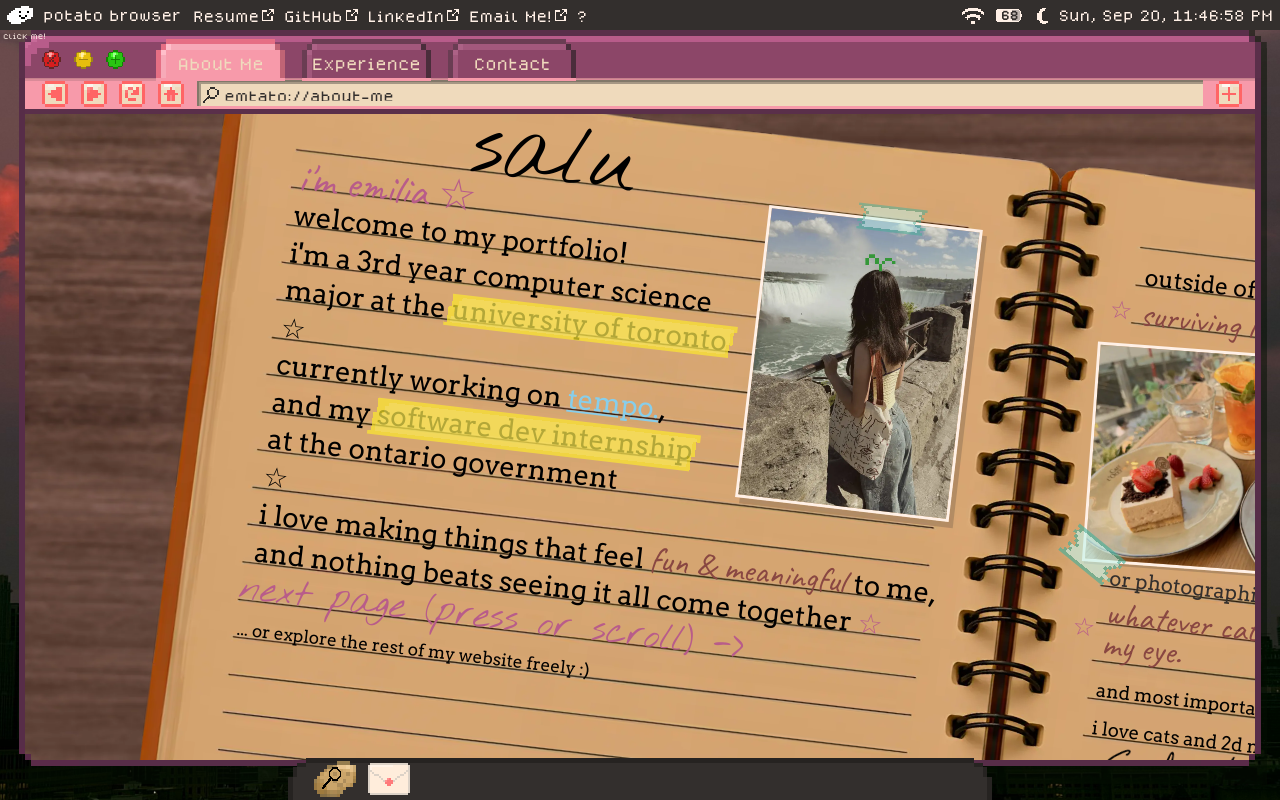
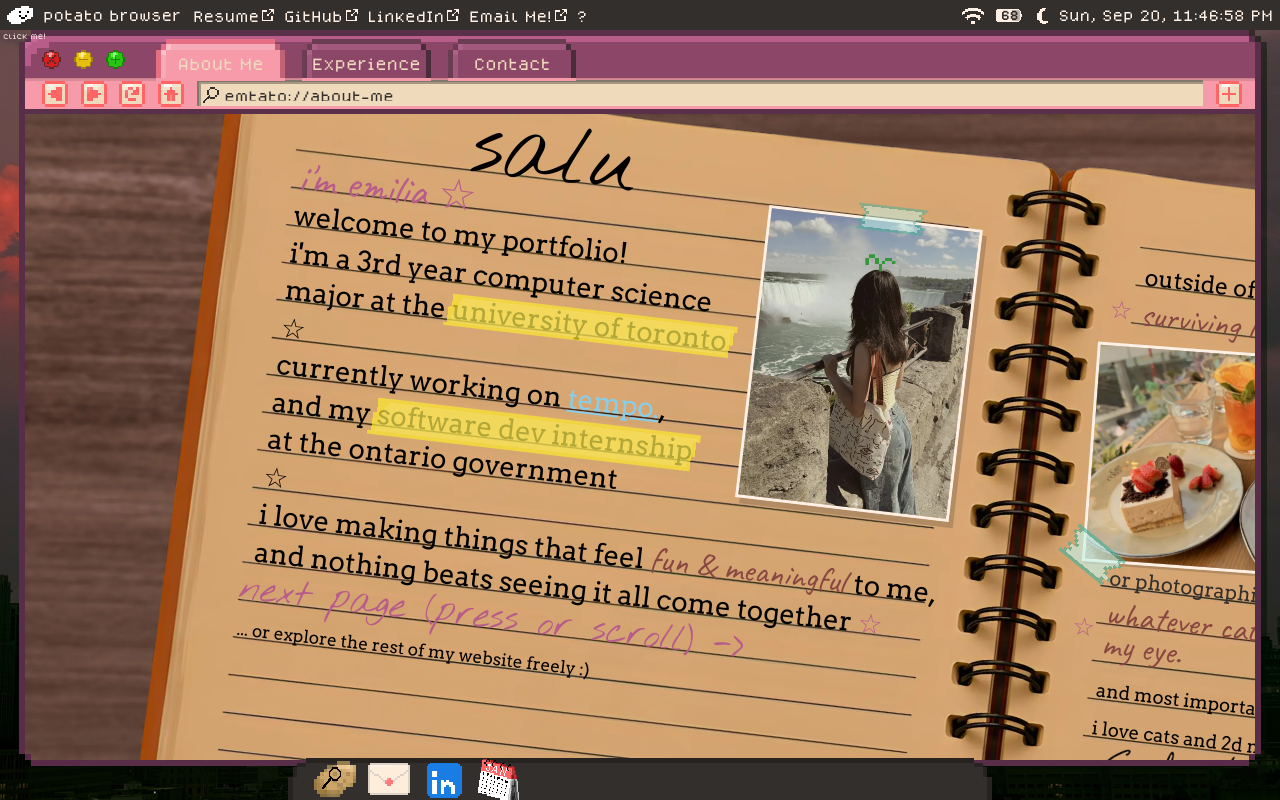
Before and after one commit to emtato/emtato-portfolio, a React (Vite) app: page / in a window 1280 px wide. Built offline with nearby package versions, Linux system fonts and the light colour scheme.

Commit message:
clicking on mail / calendar switches tabs / opens browser and switches to correct tab+ opens project card

```diff
--- a/src/App.tsx
+++ b/src/App.tsx
@@ -13,11 +13,13 @@ export default function App() {
     const [currentModeIsDark, setCurrentModeIsDark] = useState(true) //dark mode by default
     const [isMaximized, setIsMaximized] = useState(false)
     const [selectedActiveTab, setSelectedActiveTab] = useState(0)
+    const [dockOpenTempo, setOpenTempo] = useState(false)
 
     function closeBrowser() {
         setBrowserOpen(false)
         setFocusedAppName("potato OS")
         setSelectedActiveTab(0)
+        setOpenTempo(false)
     }
 
     function openBrowser() {
@@ -30,6 +32,15 @@ export default function App() {
         openBrowser()
     }
 
+    function openTempoCard() {
+        setSelectedActiveTab(1)
+        setOpenTempo(true)
+        openBrowser()
+        setTimeout(() => {
+            setOpenTempo(false)
+        }, 300) //reset state so tempo card doesnt open by itself next time
+    }
+
     //TODO: modify things for dark/light mode visually
     useEffect(() => {
         const timer = setTimeout(() => {
@@ -38,9 +49,6 @@ export default function App() {
 
         return () => clearTimeout(timer)
     }, []) //empty dependency array means this effect runs only once, not every react render
-    //TODO: fix backgrund image dimensions upon window resize
-    //TODO: remeber to add website to resume and cover letter and github and linkedin when done
-
 
     return <>  {loading &&
         <div className="loading-main">
@@ -70,9 +78,10 @@ export default function App() {
                 maximize={() => setIsMaximized(true)}
                 minimize={() => setIsMaximized(false)}
                 selectedActiveTab={selectedActiveTab}
-
+                appSaysOpen={dockOpenTempo}
+                onTabChange={setSelectedActiveTab}
             />}
-            <Dock openBrowserCallback={openBrowser} openContact={openContact}/>
+            <Dock openBrowserCallback={openBrowser} openContact={openContact} openTempo={openTempoCard}/>
             <Desktop openBrowserCallback={openBrowser}/>
         </div>
     </>
--- a/src/components/browser/BrowserWindow.tsx
+++ b/src/components/browser/BrowserWindow.tsx
@@ -1,5 +1,5 @@
 import './BrowserWindow.css'
-import {useRef, useState} from "react";
+import {useEffect, useRef, useState} from "react";
 import BrowserTab from "./BrowserTab.tsx";
 import AboutMe from "../about/AboutMe.tsx";
 import Experience from "../experience/Experience.tsx";
@@ -13,6 +13,8 @@ export interface BrowserWindowProps {
     maximize: () => void //maximize window
     minimize: () => void
     selectedActiveTab: number //if parent wants to pick a tab (mail in dock pressed)
+    appSaysOpen: boolean
+    onTabChange: (tab: number) => void
 }
 
 const tabNames = new Map<number, string>([
@@ -21,18 +23,20 @@ const tabNames = new Map<number, string>([
     [2, "emtato://contact"]
 ])
 export default function BrowserWindow({
-                                          isOpen: boolean,
-                                          onClose,
-                                          isBig,
-                                          maximize,
-                                          minimize,
-                                          selectedActiveTab
+                                          onClose, isBig, maximize, minimize, selectedActiveTab, appSaysOpen,
+                                          onTabChange
                                       }: BrowserWindowProps) {
-    const [activeTab, setActiveTab] = useState(selectedActiveTab ? selectedActiveTab : 0) //0 -> about me, 1 -> projects, 2 -> contact
+    const [activeTab, setActiveTab] = useState(selectedActiveTab) //0 -> about me, 1 -> projects, 2 -> contact
     const [url, setUrl] = useState(tabNames.get(activeTab) ? tabNames.get(activeTab)! : "emtato://about-me")
     const backHistory = useRef(new Stack<number>());
     const forwardHistory = useRef(new Stack<number>());
     const [newTabError, setNewTabError] = useState(false)
+
+    useEffect(() => {
+        if (selectedActiveTab !== activeTab) {
+            changeTab(selectedActiveTab)
+        }
+    }, [selectedActiveTab]) //browser alr open, still, parent wants us to switch tabs (dock button pressed)
 
     function prevTab() {
         if (!backHistory.current.isEmpty()) {
@@ -40,6 +44,7 @@ export default function BrowserWindow({
             forwardHistory.current.push(activeTab) //save current tab in future history
             setUrl(tabNames.get(prevTab)!)
             setActiveTab(prevTab)
+            onTabChange(prevTab)
         }
     }
 
@@ -49,6 +54,7 @@ export default function BrowserWindow({
             backHistory.current.push(activeTab)
             setActiveTab(nextTab)
             setUrl(tabNames.get(nextTab)!)
+            onTabChange(nextTab)
         }
     }
 
@@ -66,6 +72,7 @@ export default function BrowserWindow({
         setActiveTab(tab)
         forwardHistory.current.clear()
         setUrl(tabNames.get(tab)!)
+        onTabChange(tab) //update App.tsx with new tab number
     }
 
     /* main browser window render
@@ -151,7 +158,7 @@ export default function BrowserWindow({
                 {/* render pages*/}
                 <div className="browser-window-page">
                     {activeTab === 0 && <AboutMe nextTab={() => changeTab(1)}/>}
-                    {activeTab === 1 && <Experience/>}
+                    {activeTab === 1 && <Experience BrowserSaysOpen={appSaysOpen}/>}
                     {activeTab === 2 && <Contact/>}
                     {activeTab == 3 && <div className="browser-tab-empty"/>}
                 </div>
--- a/src/components/dock/Dock.tsx
+++ b/src/components/dock/Dock.tsx
@@ -3,8 +3,10 @@ import './dock.css'
 interface DockProps {
     openBrowserCallback: () => void
     openContact: () => void
+    openTempo: () => void
 }
-export default function Dock({openBrowserCallback, openContact}: DockProps) {
+
+export default function Dock({openBrowserCallback, openContact, openTempo}: DockProps) {
 
     function openBrowser() {
         openBrowserCallback()
@@ -26,7 +28,12 @@ export default function Dock({openBrowserCallback, openContact}: DockProps) {
             <div className="app-button" onClick={openContact}>
                 <img className="app-icon" alt="a" src="/assets/app-icons/mail.png"/>
             </div>
-
+            <a className="app-button" href="https://linkedin.com/in/emilia-ma" target="_blank">
+                <img className="app-icon" alt="a" src="/assets/app-icons/linkedin.png"/>
+            </a>
+            <div className="app-button" onClick={openTempo}>
+                <img className="app-icon" alt="a" src="/assets/app-icons/Calendar.png"/>
+            </div>
         </div>
     </div>
 }
--- a/src/components/experience/ProjectCard.tsx
+++ b/src/components/experience/ProjectCard.tsx
@@ -15,20 +15,29 @@ interface ProjectProps {
     detailedTimeInfo: string
     projectLink?: string
     github: string
+    parentSaysOpen?: boolean
 }
 
 
 export default function ProjectCard({
                                         title, shortDesc, shortHighlight, stack, highlight, description, cardImg,
-                                        expandedImgs, timeInfo, projectLink, github, detailedTimeInfo, myContribution
+                                        expandedImgs, timeInfo, projectLink, github, detailedTimeInfo, myContribution,
+                                        parentSaysOpen
                                     }: ProjectProps) {
     const [isOpen, setisOpen] = useState(false)
+    const portalTarget = document.querySelector(".browser-window-page")
     const [activeImageIndex, setActiveImageIndex] = useState(0)
     const projectImages = [cardImg].concat(expandedImgs)
-    const portalTarget = document.querySelector(".browser-window-page")
     const [imageFit, setImageFit] = useState<"stretch" | "contain">("stretch");
-    //video list: girlmath, columns (soon), ?
     const youtubeVideoLinks = ["https://www.youtube.com/embed/r2qMN9JFBvw?si=WOh8RaFYPKvXcnd4", "https://www.youtube.com/embed/FYLlxZZtz4Y?si=xhGk72zlQ73a6W2s", "https://www.youtube.com/embed/EZ3oZ-FG4FA?si=HOP-3OMz8RQ4QA1J"]
+
+    useEffect(() => {
+        if (parentSaysOpen) {
+            setActiveImageIndex(0)
+            setisOpen(true)
+        }
+    }, [parentSaysOpen])
+
     useEffect(() => {
         function handleEscape(event: KeyboardEvent) {
             if (event.key === "Escape") {
@@ -213,4 +222,3 @@ export default function ProjectCard({
         )}
     </>
 }
-//TODO: achievement/emphasis baner diagonal across
```
Also changed, not shown: src/components/experience/Experience.tsx (+9 -4 lines), public/assets/app-icons/linkedin.png.
